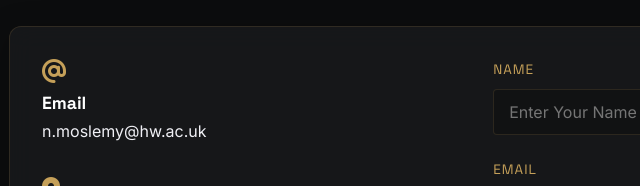
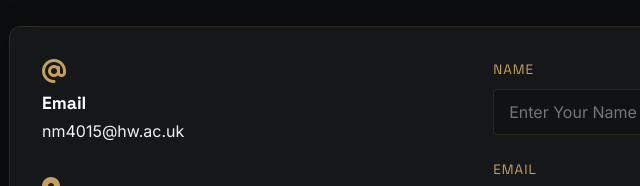
Before and after one commit to nimamoslemy/nimamoslemy.github.io, a plain HTML site: page index.html in a window 1280 px wide. Shown: the part 5240-5426 px from the top of the page, 70-710 px from the left. Drawn offline with Linux system fonts and the light colour scheme.

Commit message:
chore: update email address to nm4015@hw.ac.uk

```diff
--- a/index.html
+++ b/index.html
@@ -43,7 +43,7 @@
                     <h2>PhD Researcher | Additive Manufacturing (LPBF) • Lattice Structures • Mechanical Simulation • FEA • Machine Learning & Deep Learning for Defect Detection </h2>
                     <p>School of Engineering and Physical Sciences<br>Heriot-Watt University</p>
                     <div class="social-links">
-                        <a href="mailto:n.moslemy@hw.ac.uk" target="_blank"><i class="fas fa-envelope"></i></a>
+                        <a href="mailto:nm4015@hw.ac.uk" target="_blank"><i class="fas fa-envelope"></i></a>
                         <a href="https://www.linkedin.com/in/nimamoslemy/?originalSubdomain=ir" target="_blank"><i class="fab fa-linkedin"></i></a>
                         <a href="https://scholar.google.com/citations?user=oj20_dkAAAAJ&hl=en" target="_blank"><i class="fas fa-graduation-cap"></i></a>
                         <a href="https://www.researchgate.net/profile/Nima-Moslemy" target="_blank"><i class="fab fa-researchgate"></i></a>
@@ -297,7 +297,7 @@
                         <div class="contact-item">
                             <i class="fa fa-at"></i>
                             <h3>Email</h3>
-                            <p><a href="mailto:n.moslemy@hw.ac.uk" class="glow-text">n.moslemy@hw.ac.uk</a></p>
+                            <p><a href="mailto:nm4015@hw.ac.uk" class="glow-text">nm4015@hw.ac.uk</a></p>
                         </div>
                         <div class="contact-item">
                             <i class="fa fa-map-marker-alt"></i>
```
